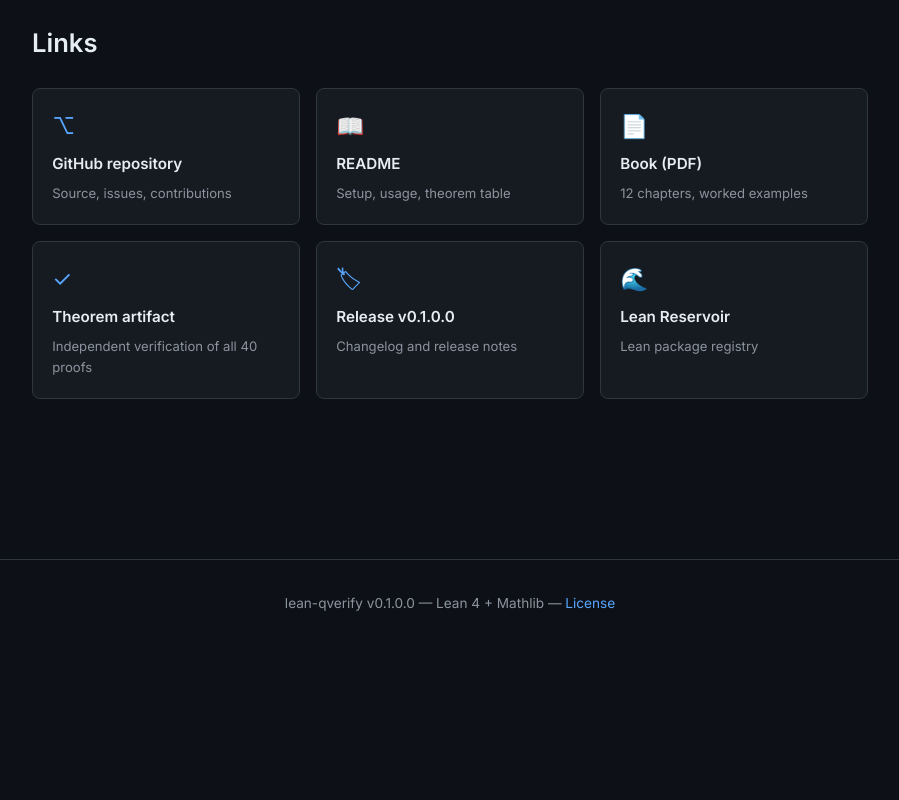
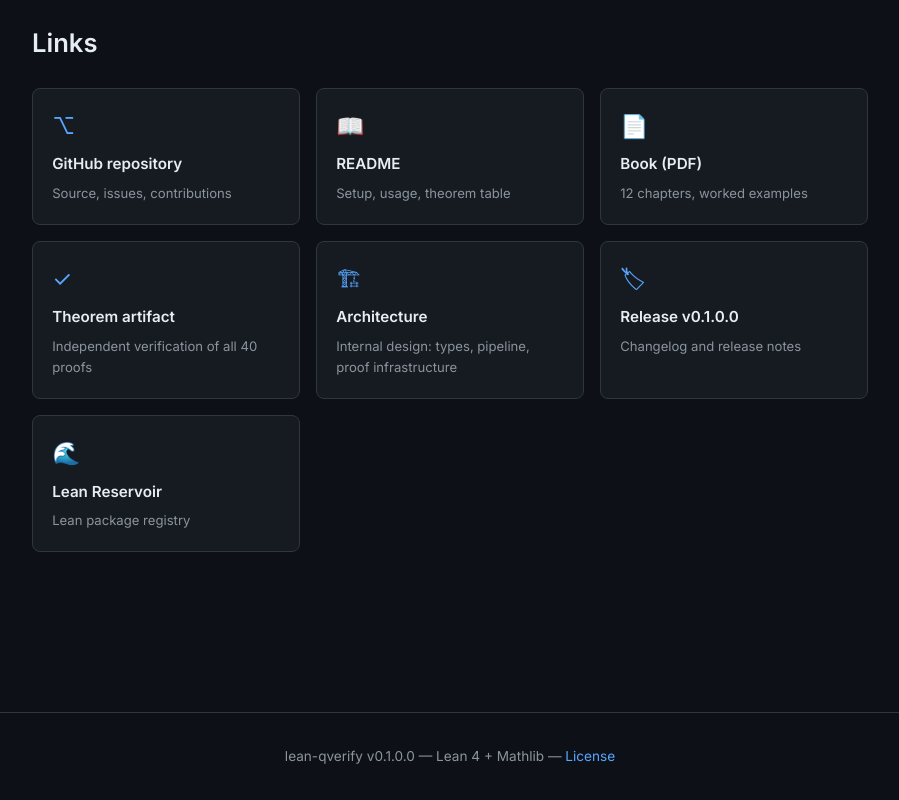
Before and after one commit to akkeshavan/lean-qverify, a plain HTML site: page docs/index.html in a window 1280 px wide. Shown: the part 4995-5795 px from the top of the page, without its empty margins (190-1089 px from the left). Before the commit the page ends 5642 px from the top, so only its background shows below. Drawn offline with Linux system fonts and the light colour scheme.

Commit message:
Website: add Architecture link to links section

```diff
--- a/docs/index.html
+++ b/docs/index.html
@@ -460,6 +460,11 @@ lake build           <span class="cm"># compile the library (~5 min)</span></pre
       <div class="title">Theorem artifact</div>
       <div class="desc">Independent verification of all 40 proofs</div>
     </a>
+    <a class="link-card" href="https://github.com/akkeshavan/lean-qverify/blob/main/ARCHITECTURE.md">
+      <div class="icon">🏗</div>
+      <div class="title">Architecture</div>
+      <div class="desc">Internal design: types, pipeline, proof infrastructure</div>
+    </a>
     <a class="link-card" href="https://github.com/akkeshavan/lean-qverify/releases/tag/v0.1.0.0">
       <div class="icon">🏷</div>
       <div class="title">Release v0.1.0.0</div>
```
